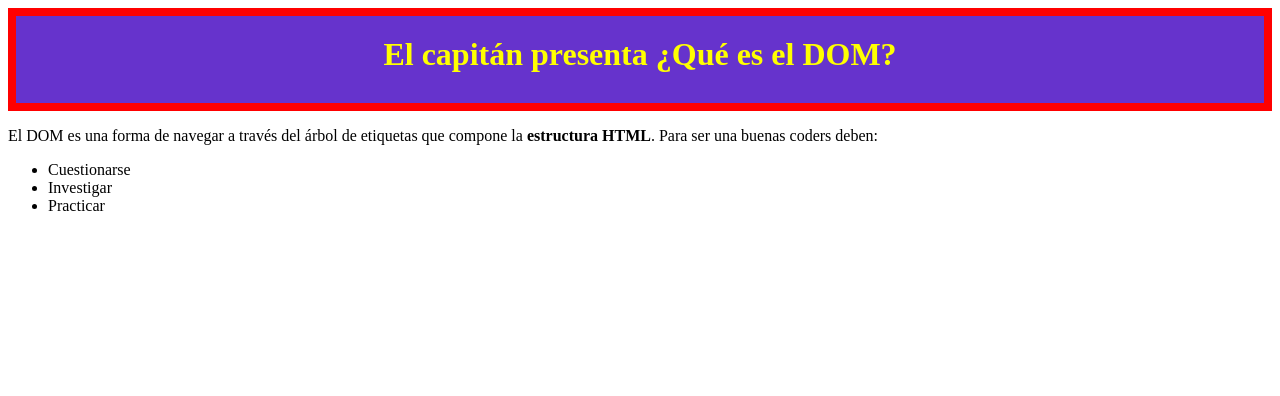
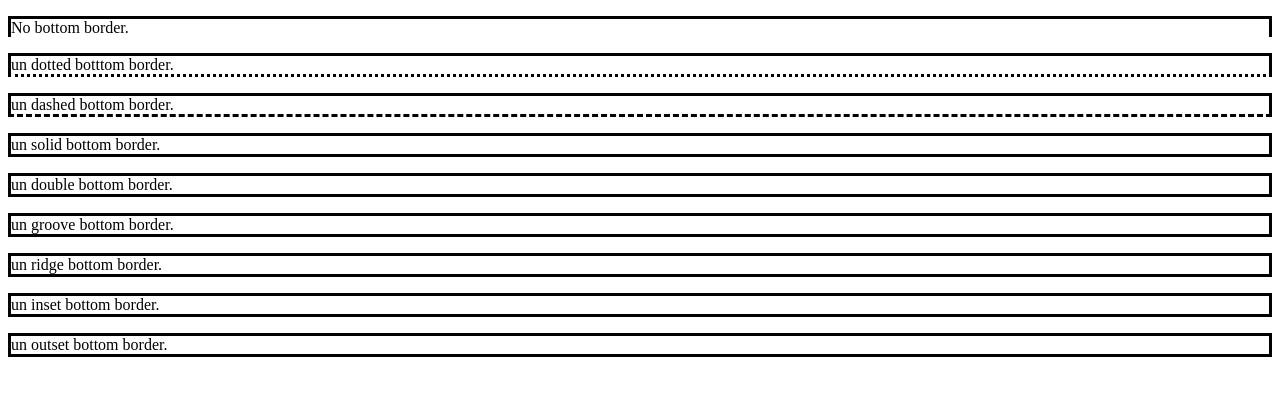
Before and after one commit to RuthLopezPerez/modelando.cajas, a plain HTML site: page index.html in a window 1280 px wide. Drawn offline with Linux system fonts and the light colour scheme.

Commit message:
tercer cambio

```diff
--- a/css/cajas.css
+++ b/css/cajas.css
@@ -1,13 +1,12 @@
-h1 {
-	color: #FFFF00;
-	text-align: center;
-	padding: 10px 10px;
-	margin: 10px 10px 20px 10px;
-
-
+p{
+	border-style: solid;
 }
-div {
-	border: 8px solid red;;
-	background-color: #6633CC
-
+.none{
+	border-bottom-style: none;
 }
+.dotted{
+	border-bottom-style: dotted;
+}
+.dashed{
+	border-bottom-style: dashed;
+}
--- a/index.html
+++ b/index.html
@@ -2,20 +2,20 @@
 <html>
 	<head>
 		<meta charset="UTF-8">
-		<title>DOM Object Model</title>
+		<title>MODELO DE LA CAJA</title>
 		<link rel="shortcut icon" href="favicon.ico">
 		<link rel="stylesheet" type="text/css" href="css/cajas.css">
 	</head>
 	<body>
-	<div>
-		<h1>El capitán presenta ¿Qué es el DOM?</h1>
-		</div>
+		<p class="none">No bottom border.</p>
+		<p class="dotted">un dotted botttom border.</p>
+		<p class="dashed">un dashed bottom border.</p>
+		<p class="solid">un solid bottom border.</p>
+		<p class="double">un double bottom border.</p>
+		<p class="groove">un groove bottom border.</p>
+		<p class="ridge">un ridge bottom border.</p>
+		<p class="inset">un inset bottom border.</p>
+		<p class="outset">un outset bottom border.</p>
 
-		<p>El DOM es una forma de navegar a través del árbol de etiquetas que compone la <strong>estructura HTML</strong>. Para ser una buenas coders deben:</p>
-		<ul>
-			<li>Cuestionarse</li>
-			<li>Investigar</li>
-			<li>Practicar</li>
-		</ul>
 	</body>
 </html>
```
